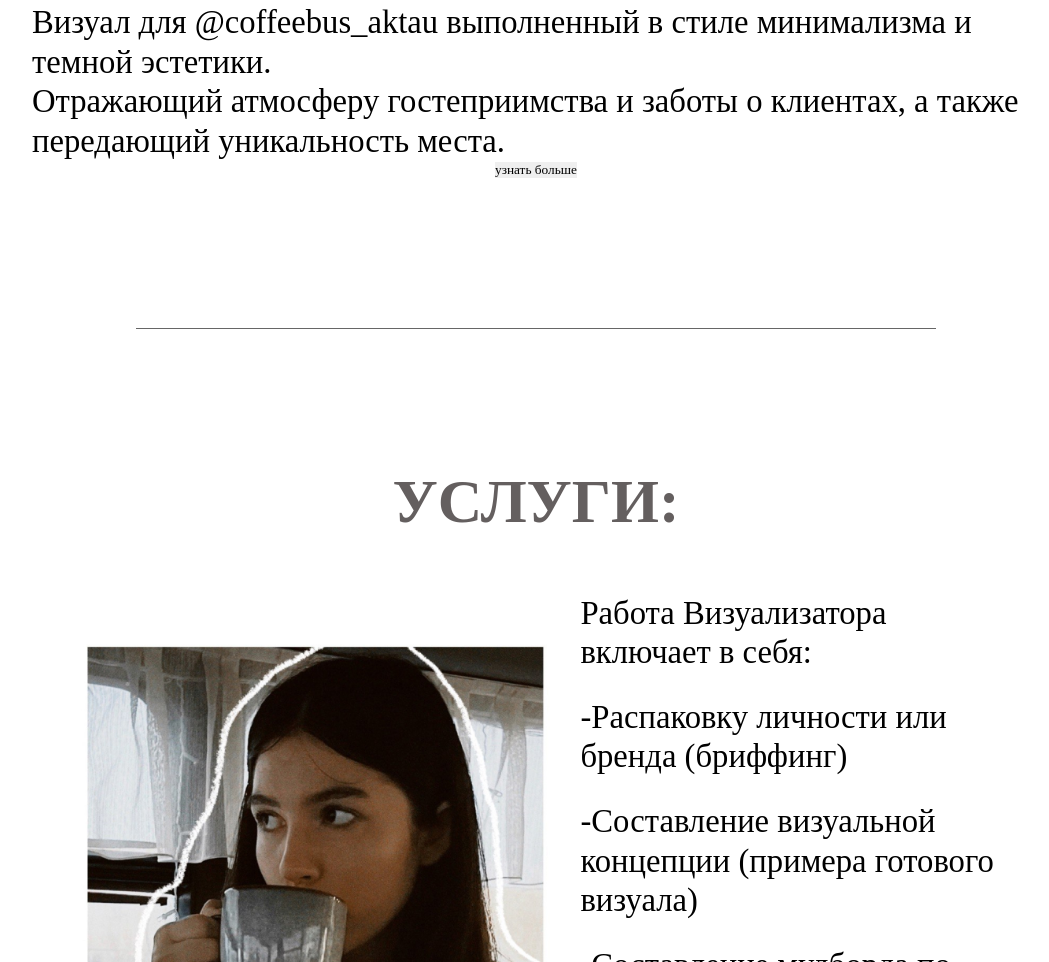
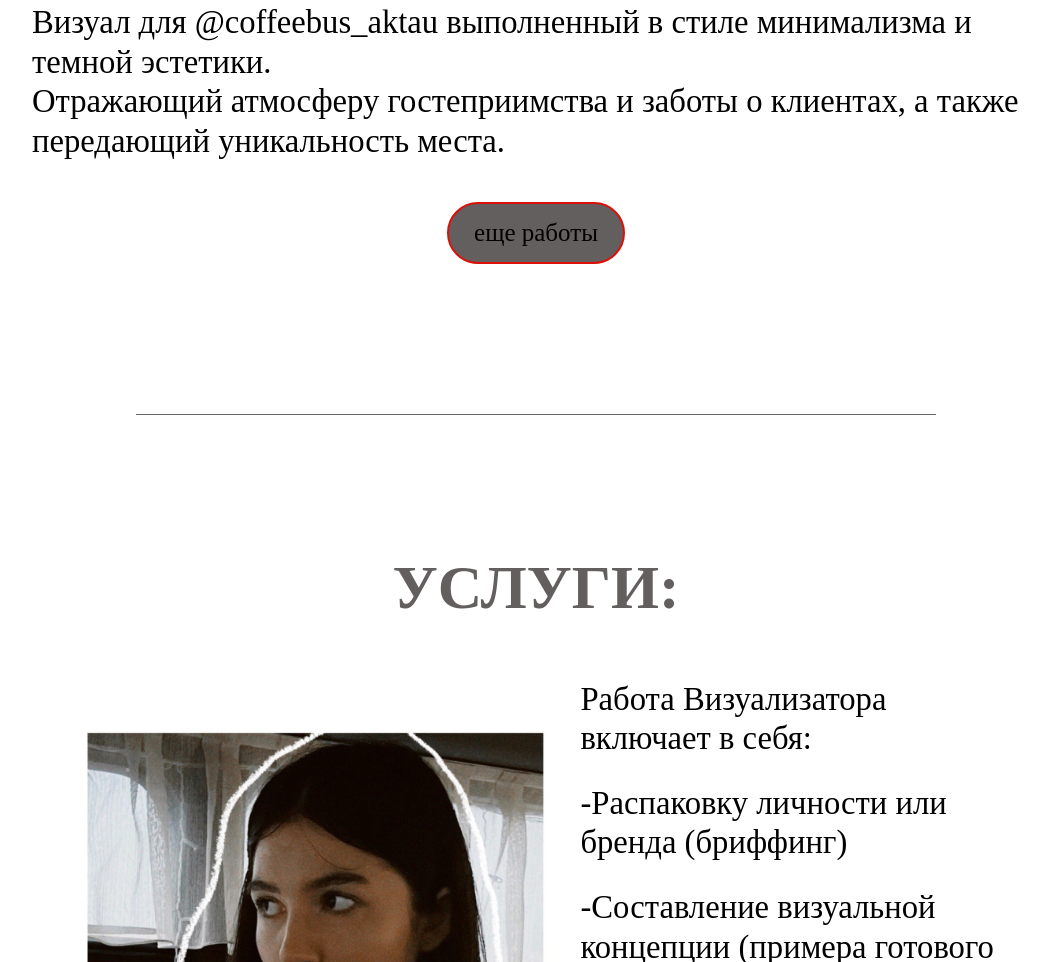
Before and after one commit to eldar-arslanov/vizualizer, a plain HTML site: page index.html in a window 1280 px wide. Shown: the part 4821-5783 px from the top of the page, without its empty margins (104-1153 px from the left). Drawn offline with Linux system fonts and the light colour scheme.

Commit message:
button_test

```diff
--- a/index.html
+++ b/index.html
@@ -63,7 +63,7 @@
                         <p class="text visual-bus__text">Визуал для @coffeebus_aktau выполненный в стиле минимализма и темной эстетики.</p>
                         <p class="text visual-bus__text">Отражающий атмосферу гостеприимства и заботы о клиентах, а также передающий уникальность места. </p>
                     </div>
-                    <button class="visual-bus__button">узнать больше</button>
+                    <button class="button night-theme" type = "button">еще работы</button>
                 </div>
             </section>
 
@@ -100,5 +100,6 @@
             </div>
         </footer>
     </div>
+    <script src="script.js"></script>
 </body>
 </html>
--- /dev/null
+++ b/script.js
@@ -0,0 +1,5 @@
+let button = document.querySelector('.button');
+
+button.onclick = function(){
+    button.classList.toggle('night-theme');
+}
--- a/style.css
+++ b/style.css
@@ -203,6 +203,26 @@
     flex-direction: column;
     align-items: center;
   }
+  .button  {
+    display: inline-block;
+    margin-top: 40px;
+      padding: 15px 25px;
+      background-color: #4CAF50;
+      color: white;
+      text-align: center;
+      font-size: 25px;
+      border-radius: 40px;
+      border: none;
+      cursor: pointer;
+  }
+
+  .night-theme {
+    color: #000000;
+    background-color: #645F5F;
+    border: 2px  solid rgb(218, 16, 9);
+    margin-top: 40px;
+    padding: 15px 25px;
+  }
   .img-visual {
   }
   .img-visual--padding {
```
